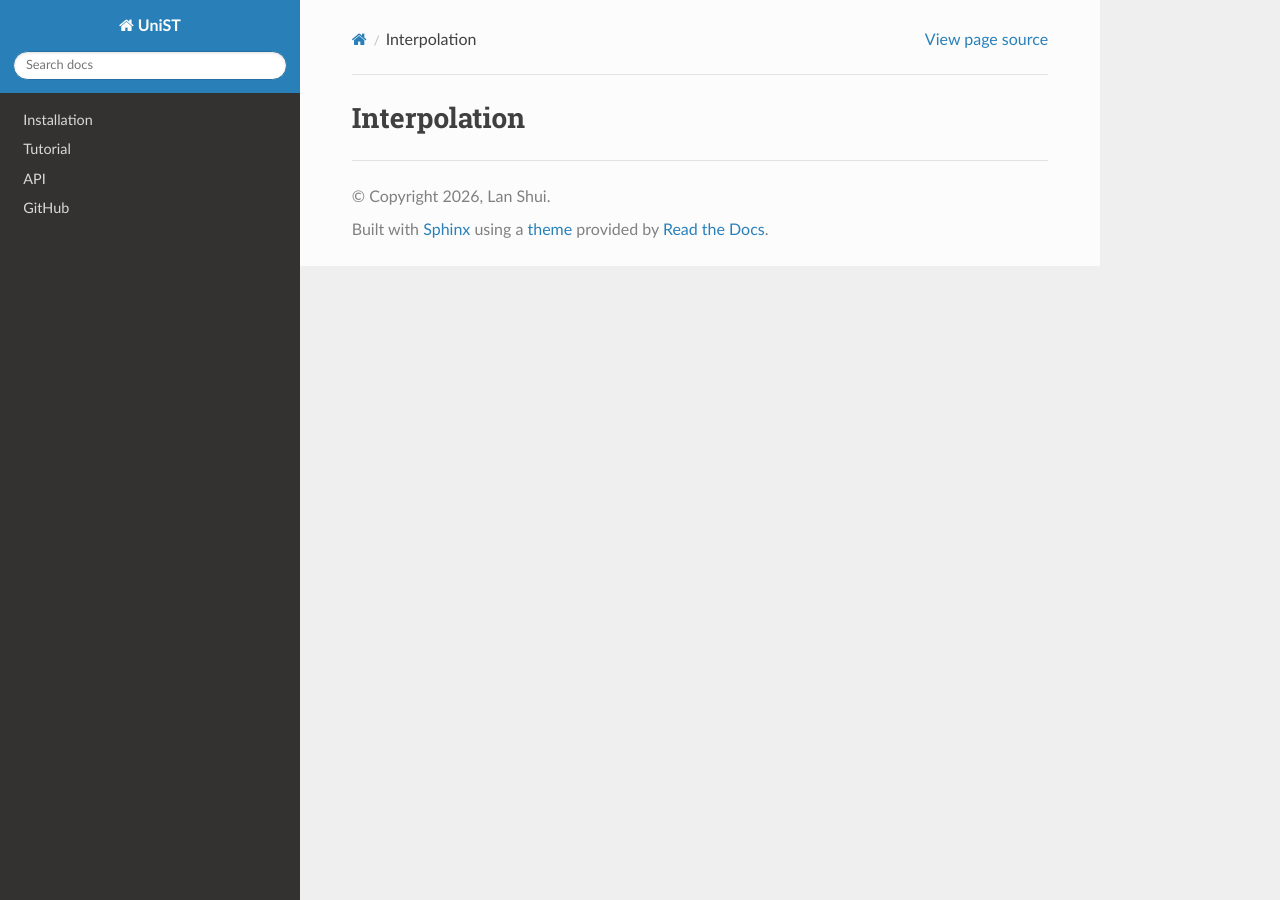
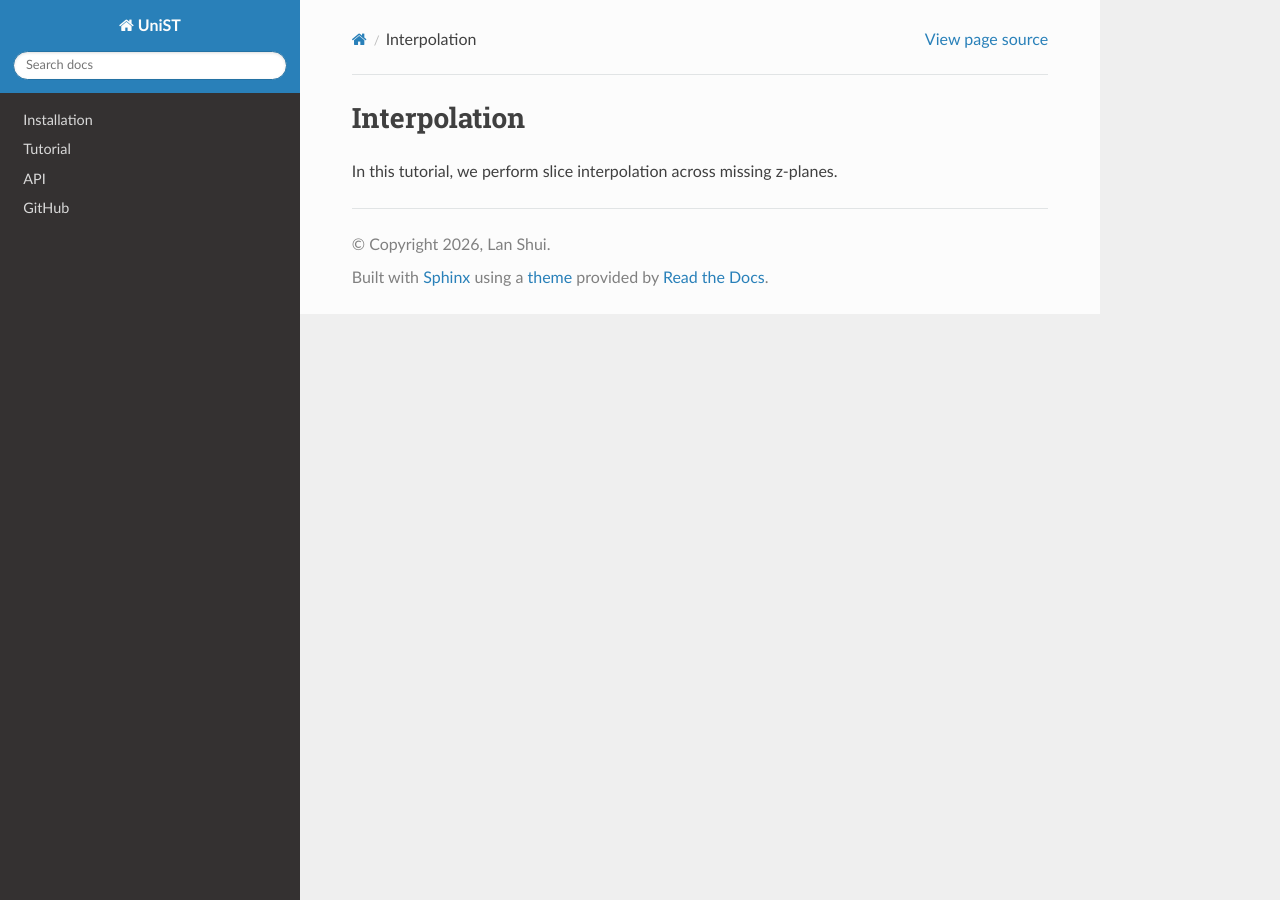
Before and after one commit to lanshui98/UniST-tutorial, a Sphinx documentation site: the page built from docs/source/interpolation.rst, in a window 1280 px wide. Built offline with Sphinx 7.4.7 and the Read the Docs theme 3.1.0, drawn with Linux system fonts in a browser that asks for light colours.

Commit message:
Update interpolation.rst

```diff
--- a/docs/source/interpolation.rst
+++ b/docs/source/interpolation.rst
@@ -1,2 +1,3 @@
 Interpolation
 ====
+In this tutorial, we perform slice interpolation across missing z-planes.
```
